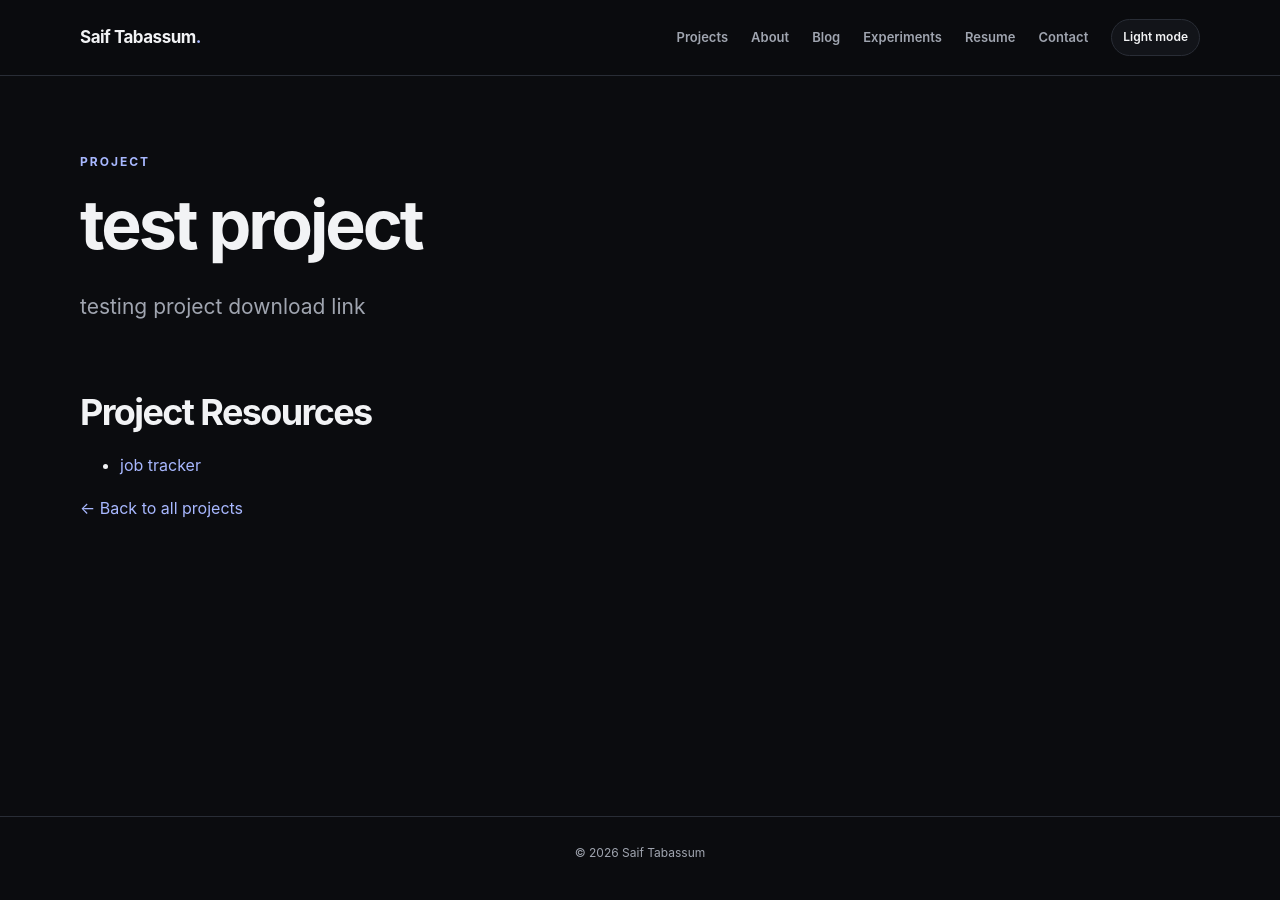
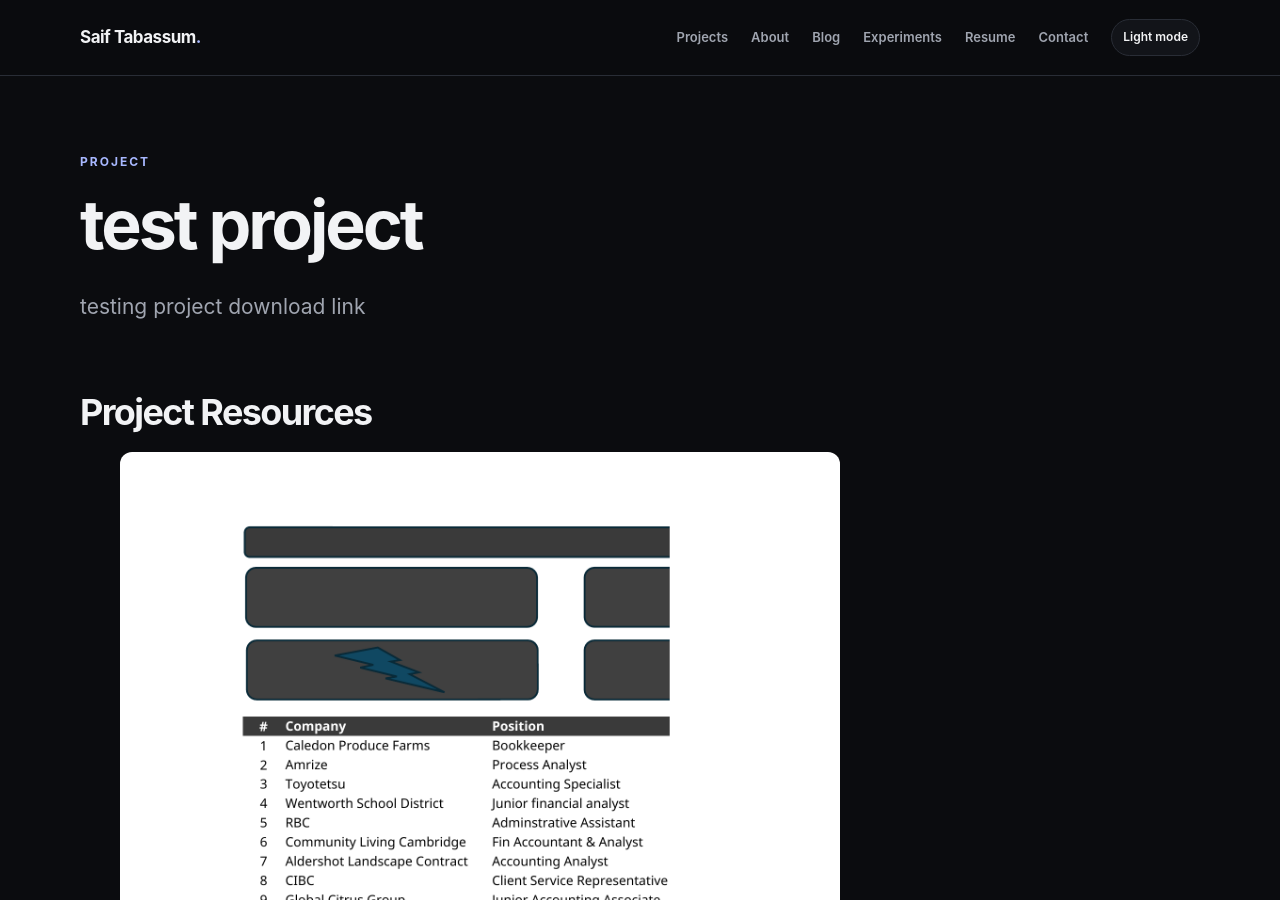
Before and after one commit to saifyt24/Saif.Tabassum.github.io, a Jekyll site: the page built from _projects/test-project.md, in a window 1280 px wide and 900 px high. Built offline with Jekyll 4.4.1, drawn with Linux system fonts in a browser that asks for light colours.

Commit message:
Update project.html

```diff
--- a/_layouts/project.html
+++ b/_layouts/project.html
@@ -36,7 +36,7 @@ layout: default
             {% if resource.file %}
               {% assign resource_filename = resource.file | split: "/" | last %}
               {% assign resource_extension = resource.file | split: "." | last | downcase %}
-              {% assign preview_extensions = "pdf xlsx xls docx doc pptx ppt odt ods" | split: " " %}
+              {% assign preview_extensions = "pdf xlsx xls xlsm docx doc pptx ppt odt ods" | split: " " %}
               {% assign auto_preview = "/images/previews/" | append: resource_filename | append: ".png" %}
               {% assign preview_image = resource.preview | default: auto_preview %}
 
@@ -48,11 +48,12 @@ layout: default
                     loading="lazy"
                   >
                 </a>
+              {% else %}
+                <a href="{{ resource.file | relative_url }}">
+                  {{ resource.label | default: resource.file | escape }}
+                </a>
               {% endif %}
 
-              <a href="{{ resource.file | relative_url }}">
-                {{ resource.label | default: resource.file | escape }}
-              </a>
             {% elsif resource.url %}
               <a href="{{ resource.url | escape }}" target="_blank" rel="noopener noreferrer">
                 {{ resource.label | default: resource.url | escape }}
```
